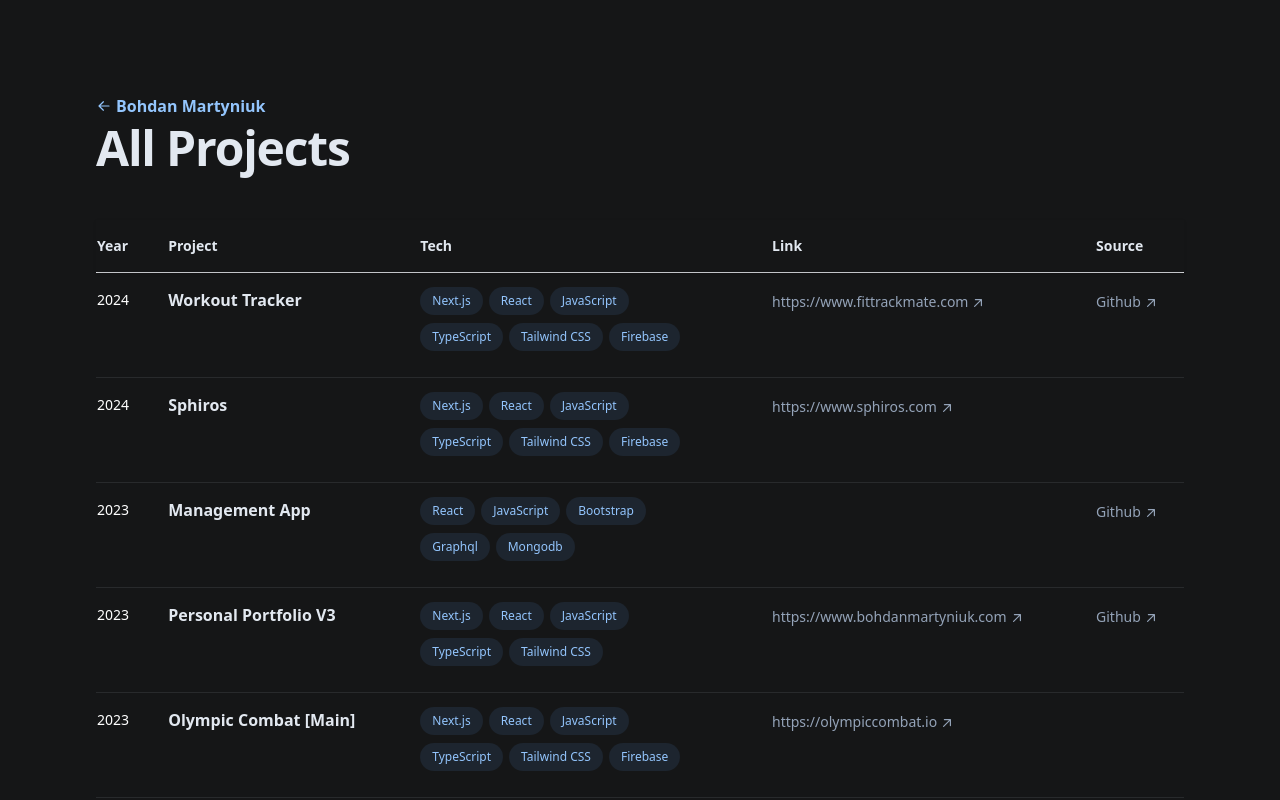
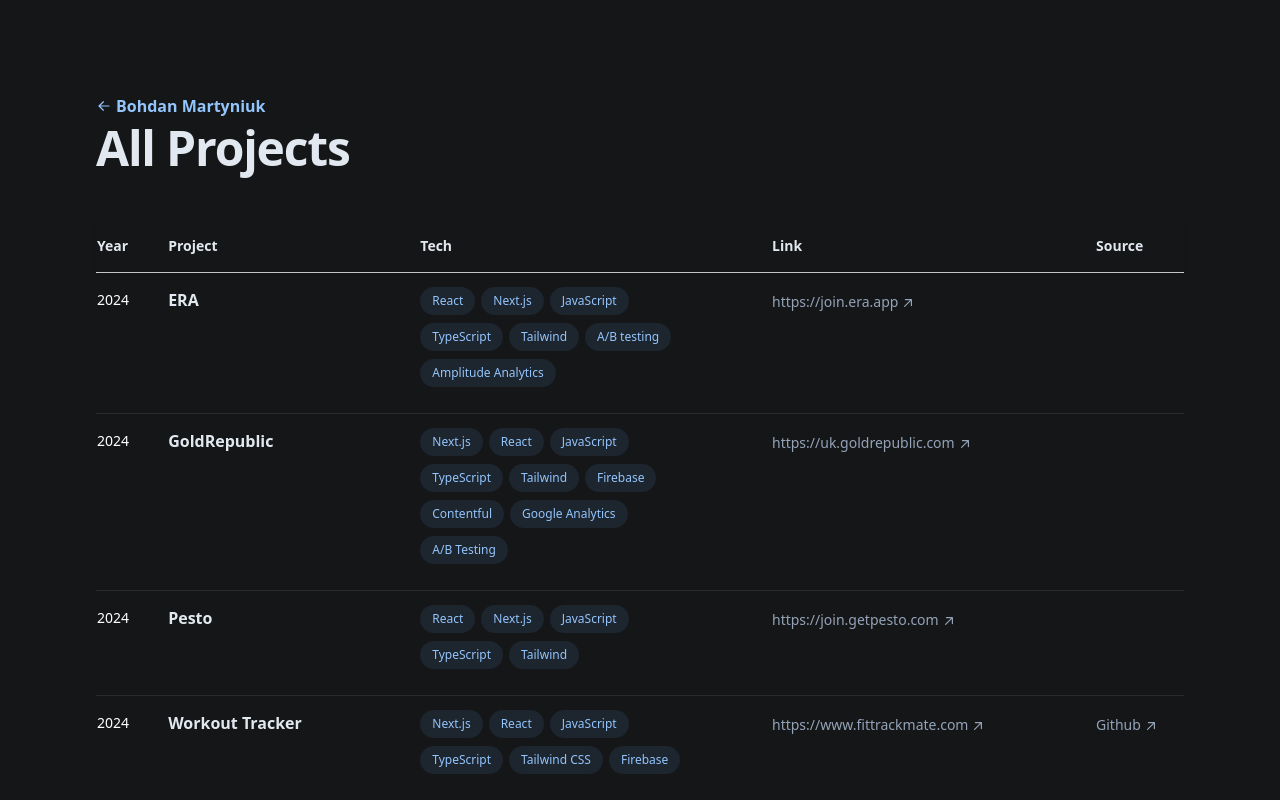
Before and after one commit to Bohdan08/v3, a Next.js app: page /projects in a window 1280 px wide. Shown: the top 800 px of the page. Built offline with nearby package versions, Linux system fonts and the light colour scheme.

Commit message:
chore: update projects

```diff
--- a/src/app/about.tsx
+++ b/src/app/about.tsx
@@ -15,13 +15,8 @@
       </div>
       <div>
         <p className="mb-4">
-          Hey there! I&apos;m a web development enthusiast who kicked off the
-          coding journey back in 2011 when I was 14. I was making simple
-          webpages with HTML and CSS. This hobby made me to pursue a degree in
-          computer programming. The path wasn&apos;t always smooth during my
-          computer studying in the university, with its fair share of ups and
-          downs. That being said, in 2018, I made a decisive choice to focus on
-          web development career.
+          I&apos;m a developer passionate about creating web products and
+          delivering smooth digital experiences.
         </p>
         <p className="mb-4">
           In 2019 I landed my first full time job at{" "}
--- a/src/app/projects.tsx
+++ b/src/app/projects.tsx
@@ -20,7 +20,7 @@
   // },
   {
     title: "GoldRepublic",
-    link: "https://uk.goldrepublic.com/",
+    link: "https://uk.goldrepublic.com",
     description: `GoldRepublic is a premier European precious metals investment platform specialising in physical gold, silver, and platinum bullion.`,
     // imgLink: "https://d3k81ch9hvuctc.cloudfront.net/company/RnW6wD/images/8ff00fc4-ba03-42f4-a364-f8b3de0c47f5.png",
     imgLink: "/stacked-gold.jpg",
--- a/src/app/projects/page.tsx
+++ b/src/app/projects/page.tsx
@@ -154,6 +154,54 @@
 const HEADER_LIST = ["Year", "Project", "Tech", "Link", "Source"];
 
 const PROJECTS_LIST = [
+  {
+    year: 2024,
+    project: "ERA",
+    technologies: [
+      "React",
+      "Next.js",
+      "JavaScript",
+      "TypeScript",
+      "Tailwind",
+      "A/B testing",
+      "Amplitude Analytics",
+    ],
+    link: "https://join.era.app",
+    source: {
+      provider: "",
+      link: "",
+    },
+  },
+  {
+    year: 2024,
+    project: "GoldRepublic",
+    technologies: [
+      "Next.js",
+      "React",
+      "JavaScript",
+      "TypeScript",
+      "Tailwind",
+      "Firebase",
+      "Contentful",
+      "Google Analytics",
+      "A/B Testing",
+    ],
+    link: "https://uk.goldrepublic.com",
+    source: {
+      provider: "",
+      link: "",
+    },
+  },
+  {
+    year: 2024,
+    project: "Pesto",
+    technologies: ["React", "Next.js", "JavaScript", "TypeScript", "Tailwind"],
+    link: "https://join.getpesto.com",
+    source: {
+      provider: "",
+      link: "",
+    },
+  },
   {
     year: 2024,
     project: "Workout Tracker",
```
